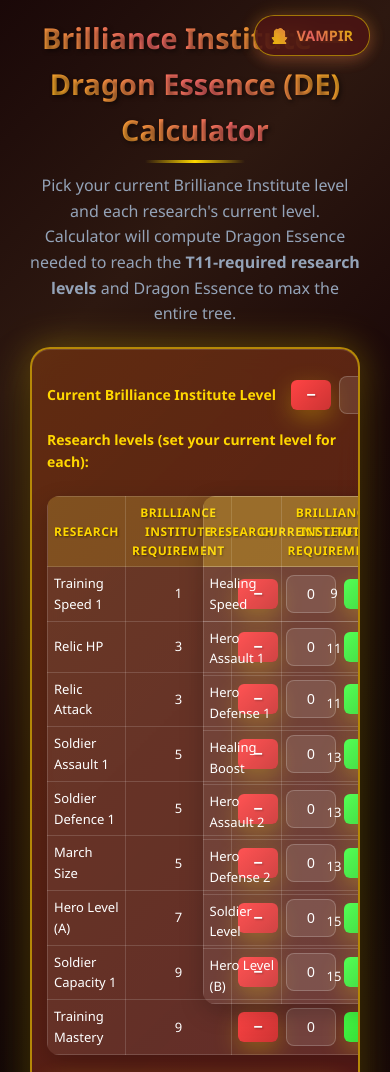
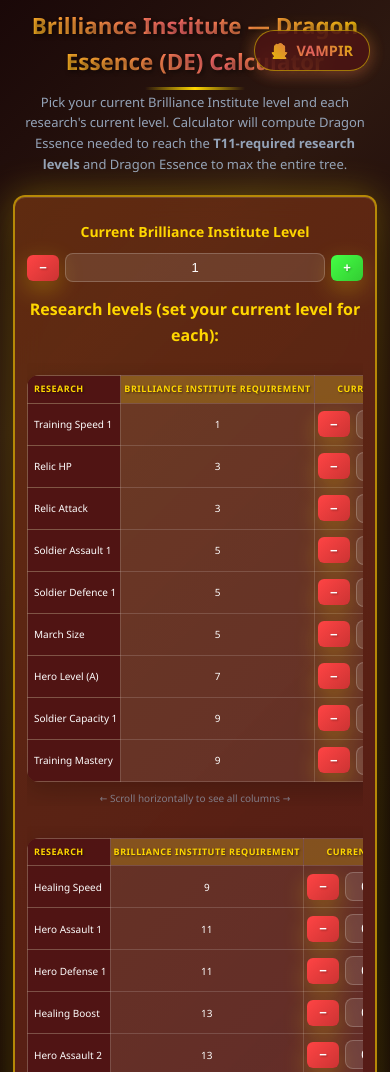
Before and after one commit to VAMPIR4894/BI-DragonEssenceCosts, a website: page index.html in a window 390 px wide. Shown: the top 1072 px of the page. Drawn offline with Linux system fonts and the light colour scheme.

Commit message:
Add comprehensive mobile responsiveness while preserving desktop layout

```diff
--- a/index.html
+++ b/index.html
@@ -404,23 +404,228 @@
       h1 {
         font-size: 1.8rem;
       }
+
+      .tables-container {
+        grid-template-columns: 1fr;
+        gap: 20px;
+      }
     }
 
     @media (max-width: 768px) {
       body {
-        padding: 15px;
+        padding: 10px;
+        font-size: 14px;
+      }
+
+      .container {
+        padding: 0 5px;
+      }
+
+      h1 {
+        font-size: 1.6rem;
+        margin-bottom: 15px;
       }
 
       .panel {
         padding: 15px;
+        border-radius: 15px;
       }
 
       .actions {
         flex-direction: column;
+        gap: 10px;
       }
 
       button {
         width: 100%;
+        padding: 14px 20px;
+        font-size: 16px;
+      }
+
+      /* Mobile table styling */
+      .table-wrapper {
+        overflow-x: auto;
+        -webkit-overflow-scrolling: touch;
+      }
+
+      table {
+        min-width: 100%;
+        font-size: 11px;
+      }
+
+      th, td {
+        padding: 8px 4px;
+        min-width: 45px;
+        white-space: nowrap;
+      }
+
+      th {
+        font-size: 10px;
+        position: sticky;
+        top: 0;
+        background: rgba(255, 215, 0, 0.2);
+        z-index: 10;
+      }
+
+      /* Make research name column wider on mobile */
+      td:first-child, th:first-child {
+        min-width: 90px;
+        text-align: left;
+        padding-left: 8px;
+        position: sticky;
+        left: 0;
+        background: rgba(80, 20, 20, 0.95);
+        z-index: 5;
+      }
+
+      /* Mobile number input adjustments */
+      .number-input-container {
+        gap: 6px;
+      }
+
+      .number-btn {
+        width: 28px;
+        height: 28px;
+        font-size: 14px;
+      }
+
+      .number-input-container input[type=number] {
+        min-width: 45px;
+        font-size: 14px;
+        padding: 8px 4px;
+      }
+
+      /* BI level row mobile styling */
+      .bi-level-row {
+        flex-direction: column;
+        align-items: stretch;
+        gap: 10px;
+      }
+
+      .bi-level-row label {
+        text-align: center;
+      }
+
+      .bi-level-row .number-input-container {
+        width: 100%;
+        justify-content: center;
+        min-width: auto;
+      }
+
+      /* Modal mobile adjustments */
+      .modal-content {
+        margin: 10px;
+        padding: 20px;
+        max-width: calc(100% - 20px);
+        max-height: calc(100% - 20px);
+      }
+
+      .close {
+        top: 10px;
+        right: 15px;
+        font-size: 24px;
+        width: 30px;
+        height: 30px;
+      }
+
+      /* Credit section mobile */
+      .credit {
+        position: relative;
+        top: auto;
+        right: auto;
+        margin: 15px 0;
+        text-align: center;
+        border-radius: 15px;
+      }
+
+      /* Small text adjustments */
+      .small {
+        font-size: 14px;
+        padding: 0 10px;
+      }
+
+      /* Better spacing for mobile */
+      .breakdown {
+        max-height: 200px;
+      }
+
+      .research-section strong {
+        font-size: 16px;
+        text-align: center;
+        margin-bottom: 15px;
+      }
+    }
+
+    @media (max-width: 480px) {
+      body {
+        padding: 8px;
+        font-size: 13px;
+      }
+
+      h1 {
+        font-size: 1.4rem;
+        margin-bottom: 12px;
+      }
+
+      .panel {
+        padding: 12px;
+        border-radius: 12px;
+      }
+
+      table {
+        font-size: 10px;
+      }
+
+      th, td {
+        padding: 6px 3px;
+        min-width: 40px;
+      }
+
+      td:first-child, th:first-child {
+        min-width: 80px;
+        padding-left: 6px;
+      }
+
+      th {
+        font-size: 9px;
+      }
+
+      .number-btn {
+        width: 26px;
+        height: 26px;
+        font-size: 13px;
+      }
+
+      .number-input-container input[type=number] {
+        min-width: 40px;
+        font-size: 13px;
+        padding: 6px 3px;
+      }
+
+      button {
+        padding: 12px 16px;
+        font-size: 15px;
+      }
+
+      .modal-content {
+        margin: 5px;
+        padding: 15px;
+      }
+
+      .small {
+        font-size: 13px;
+        padding: 0 5px;
+      }
+
+      /* Very small screen table scroll indicator */
+      .table-wrapper::after {
+        content: '← Scroll horizontally to see all columns →';
+        display: block;
+        text-align: center;
+        font-size: 10px;
+        color: #94a3b8;
+        margin-top: 8px;
+        opacity: 0.7;
       }
     }
 
```
